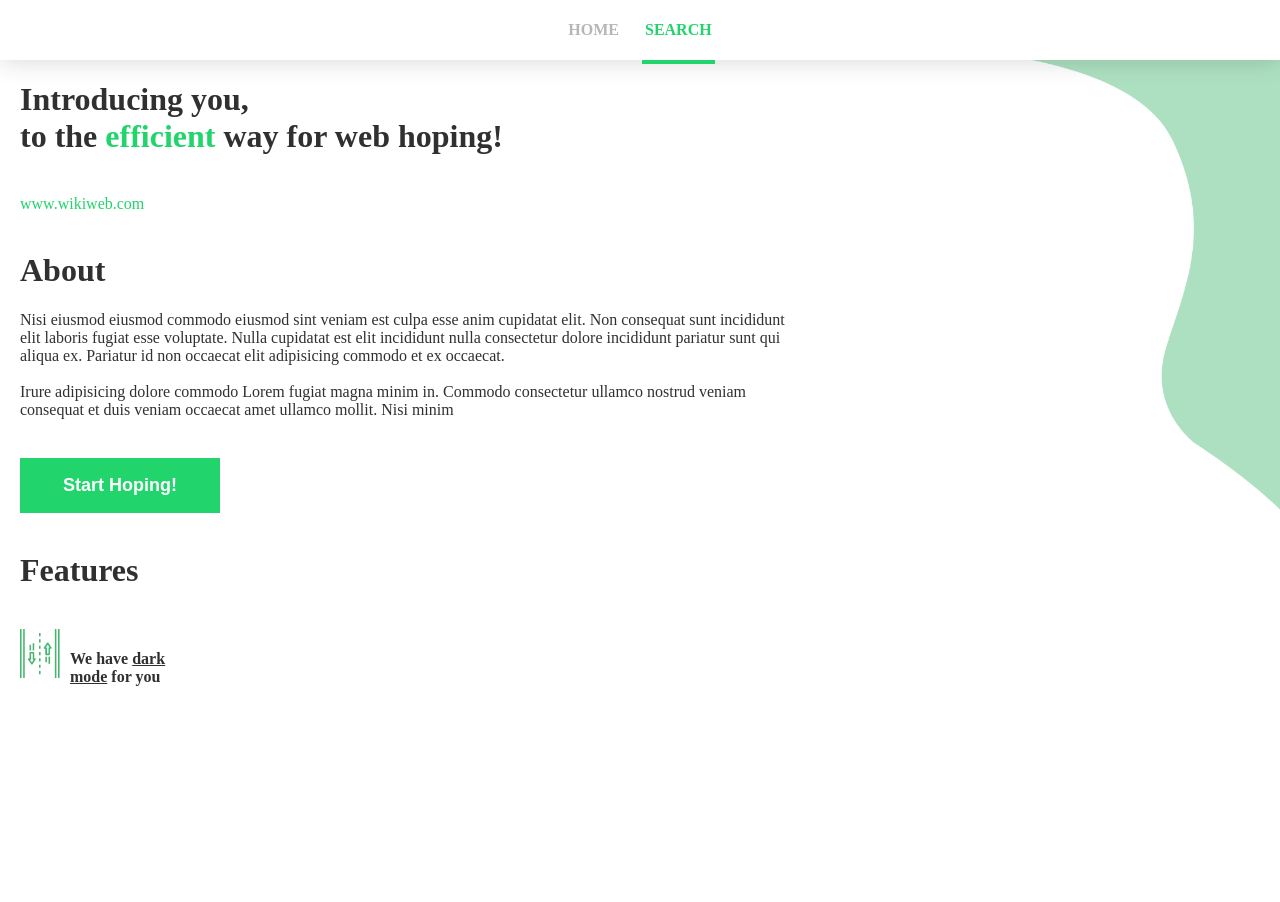
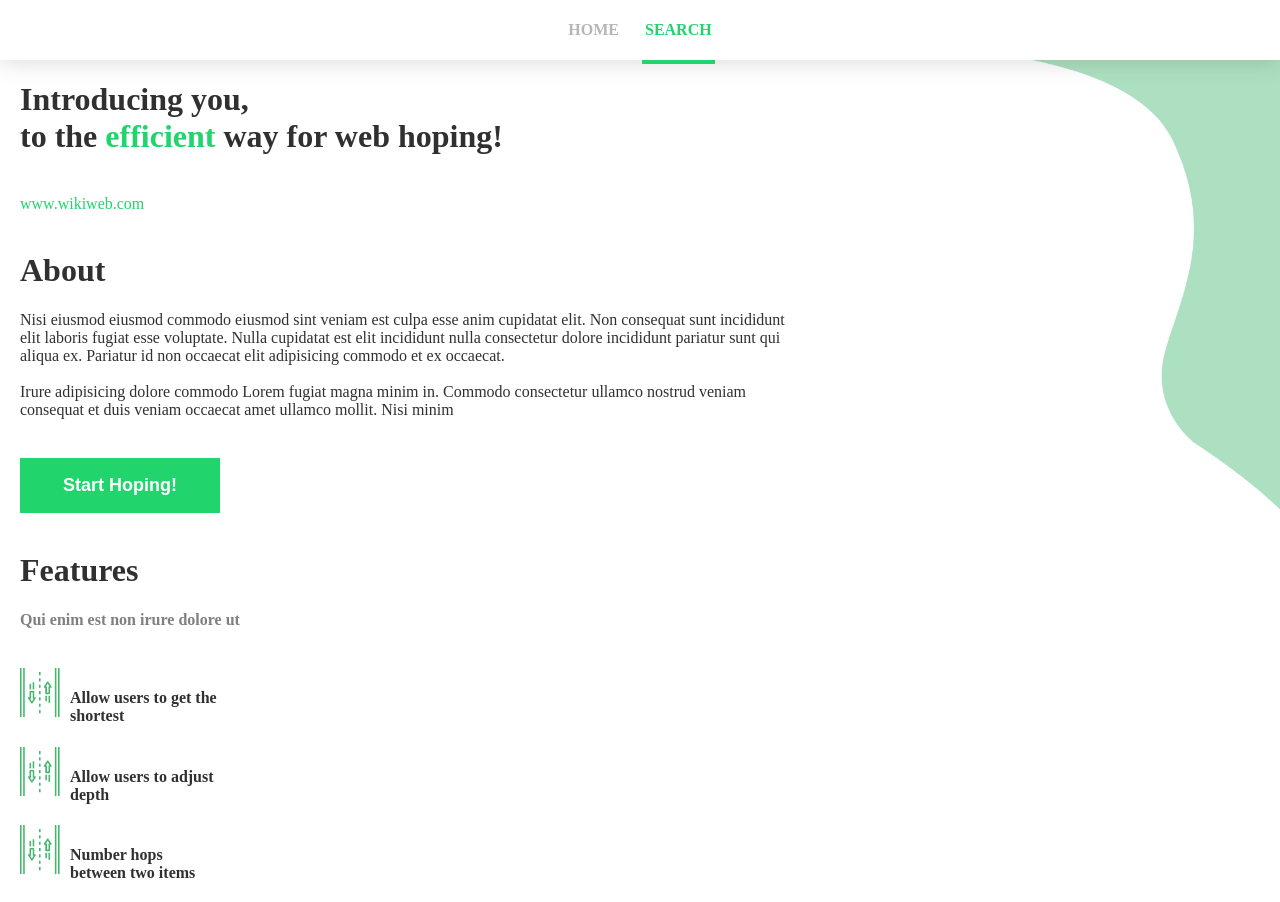
Before and after one commit to GDGVIT/iris-web-frontend, a React (Create React App) app: page / in a window 1280 px wide. Shown: the top 902 px of the page. Before the commit the page ends 800 px from the top, so only its background shows below. Built offline with nearby package versions, Linux system fonts and the light colour scheme.

Commit message:
test commit to check mobie preview

```diff
--- a/src/index.css
+++ b/src/index.css
@@ -35,7 +35,7 @@ background-color: #23292F;
 }
 .content{
   padding-left:20px;
-  width:calc(100vw-30px);
+  /* width:calc(100vw-30px); */
 }
 a{
   color:#22d46c;
--- a/src/landing.js
+++ b/src/landing.js
@@ -2,7 +2,7 @@
 import React from 'react';
 import './index.css';
 
-// import Points from './Assets/points.png'
+import Points from './Assets/points.png'
 // import Mode from './Assets/mode.png'
 
 
@@ -39,16 +39,16 @@ class landingContent extends React.Component {
         <br/>
         <br/>
         <h1>Features</h1>
-        {/* <h4 style={{color:"grey"}}>Qui enim est non irure dolore ut </h4> */}
+        <h4 style={{color:"grey"}}>Qui enim est non irure dolore ut </h4>
         <br/>
         <div className="feature-grid">
-          {/* <img src={Points} alt="point-icon"/>
+          <img src={Points} alt="point-icon"/>
           <h4>Allow users to get the shortest</h4>
           <img src={Points} alt="point-icon"/>
           <h4>Allow users to adjust depth</h4>
           <img src={Points} alt="point-icon"/>
-          <h4>Number hops between two items</h4> */}
-          {/* <img src={Points} alt="point-icon"/>
+          <h4>Number hops between two items</h4>
+          {/* { <img src={Points} alt="point-icon"/>
           <h4>We have <button>{localStorage.getItem('dark') ? "light-mode" : "dark-mode"}</button> for you </h4> */}
         </div>
         </div>
```
